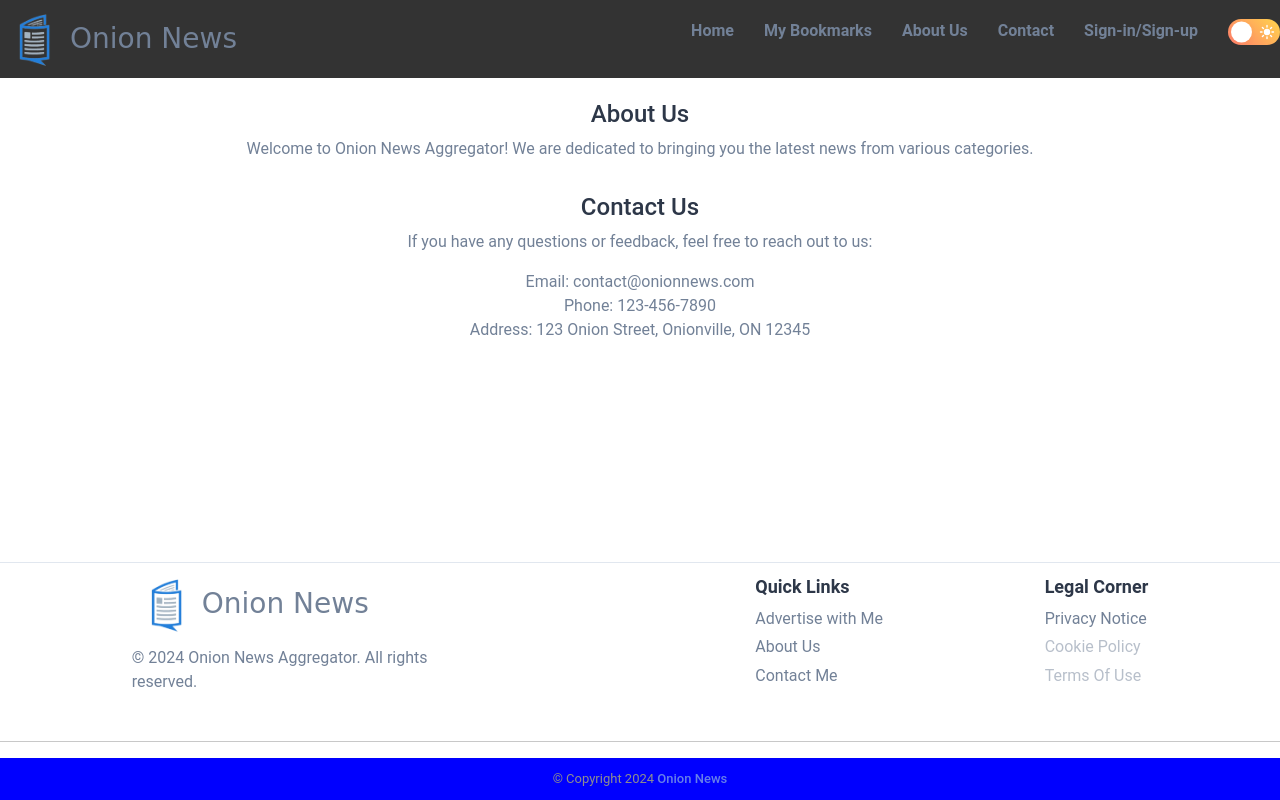
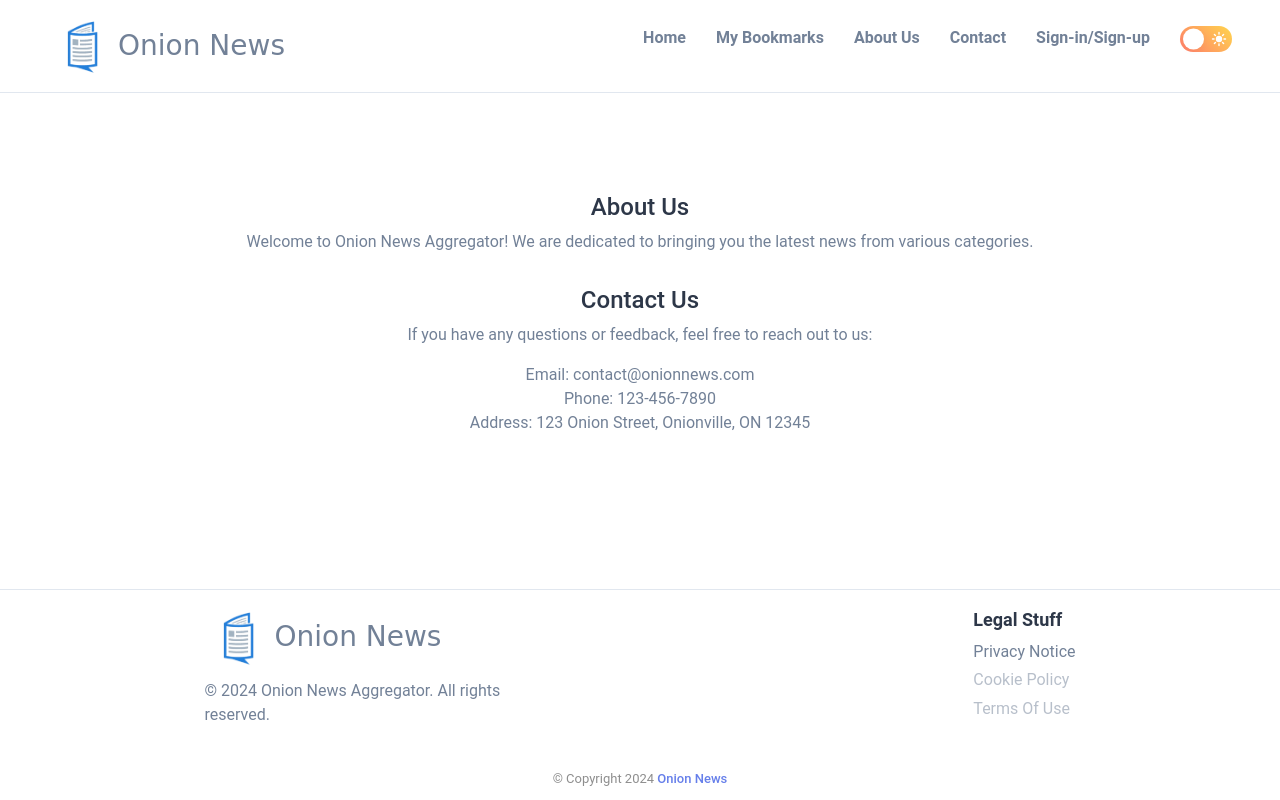
Before and after one commit to SiddharthBahuguna/NEWS-AGGREGATOR-PROJECT, a Django app: page /about/ in a window 1280 px wide. Run offline with Django 4.2, Linux system fonts and the light colour scheme; some libraries are stand-ins or nearby versions; some web fonts are replaced.

Commit message:
fixed the issue fixes #142

```diff
--- a/newsaggregator/core/urls.py
+++ b/newsaggregator/core/urls.py
@@ -1,6 +1,5 @@
 from django.urls import path
 from core import views
-from .views import submit_contact
 # from .views import base_view
 from .views import news_list
 
@@ -12,7 +11,7 @@ urlpatterns=[
     # path('base/', base_view, name='base'),
     path('',views.news_list,name='index'),
     path('about/', views.about, name='about'),
-    path('contact.html/',views.submit_contact,name='contact'),
+    path('contact/',views.contact,name='contact'),
 
     path('advertise/',views.advertise,name='advertise'),
     path('privacy/',views.privacy,name='privacy'),
--- a/newsaggregator/core/views.py
+++ b/newsaggregator/core/views.py
@@ -1,90 +1,95 @@
-# your_app/views.py
+from django.contrib import messages
+from django.contrib.auth.decorators import login_required
+from django.http import HttpResponse, JsonResponse
+from django.shortcuts import render
 
+from django.shortcuts import render
+import requests
+from django.shortcuts import render, redirect
+from bs4 import BeautifulSoup as BSoup
+from core.models import Headline
+
+from datetime import datetime
+from core.forms import ContactForm
+from django.template.loader import render_to_string
+from django.core.mail import send_mail
+
+
+from django.contrib.auth.decorators import login_required
 from django.shortcuts import render, redirect, get_object_or_404
-from django.http import JsonResponse
-from django.core.paginator import Paginator, PageNotAnInteger, EmptyPage
-from .models import Headline, Bookmark, Rating, Contact
+from core.models import Headline, Bookmark
 from django.contrib import messages
-from .decorators import custom_login_required  # Import the custom decorator
-import requests
-from bs4 import BeautifulSoup as BSoup
 from django.views.decorators.csrf import csrf_exempt
-import json
 
-# def base_view(request):
-#     return render(request, 'core/base.html')
 
-@custom_login_required
+from django.core.paginator import Paginator,PageNotAnInteger,EmptyPage
+#view for scraping new
+
 def scrape(request, name):
-    Headline.objects.all().delete()
+    Headline.objects.all().delete() #remove all existing records from table
     session = requests.Session()
+    #useragent helps server to identify origin of request
+    #we are imitating request as google bot
     session.headers = {"User-Agent": "Googlebot/2.1 (+http://www.google.com/bot.html)"}
+    #google bot is crawler program
+    #session.headers = {"User-Agent": "Mozilla/5.0 (Windows NT 10.0; Win64; x64) AppleWebKit/537.36 (KHTML, like Gecko) Chrome/91.0.4472.124 Safari/537.36"}
     url = f"https://www.theonion.com/{name}"
     content = session.get(url).content
+    #print(content)#raw content
     soup = BSoup(content, "html.parser")
+    #print(soup)
+    # finding all new div using common class
     News = soup.find_all("div", {"class": "sc-cw4lnv-13 hHSpAQ"})
+    print(News)
     for article in News:
+    #extracting news link,img url,title for each news
         main = article.find_all("a", href=True)
         linkx = article.find("a", {"class": "sc-1out364-0 dPMosf js_link"})
         link = linkx["href"]
         titlex = article.find("h2", {"class": "sc-759qgu-0 cvZkKd sc-cw4lnv-6 TLSoz"})
         title = titlex.text
         imgx = article.find("img")["data-src"]
+        #storing extracted data to model
         new_headline = Headline()
         new_headline.title = title
         new_headline.url = link
         new_headline.image = imgx
         new_headline.save()
+        #saving details to table
     return redirect("../")
 
-# @custom_login_required
-# def news_list(request):
-#     headlines = Headline.objects.all().order_by('-id')
-#     swiper = Headline.objects.all()[:4]
-#     user_bookmarked_headline_ids = []
-#     if request.user.is_authenticated:
-#         user_bookmarked_headline_ids = request.user.bookmark_set.values_list('headline_id', flat=True)
-#     page = request.GET.get('page', 1)
-#     num_of_items = 9
-#     paginator = Paginator(headlines, num_of_items)
-#     try:
-#         headlines_obj = paginator.page(page)
-#     except PageNotAnInteger:
-#         headlines_obj = paginator.page(1)
-#     except EmptyPage:
-#         headlines_obj = paginator.page(paginator.num_pages)
-#     context = {
-#         "object_list": headlines_obj,
-#         "paginator": paginator,
-#         'swiper': swiper,
-#         'user_bookmarked_headline_ids': user_bookmarked_headline_ids,
-#     }
-#     return render(request, "core/index.html", context)
-from django.shortcuts import render
-from django.core.paginator import Paginator, EmptyPage, PageNotAnInteger
-from .models import Headline
-
+@login_required(login_url='userauths:sign-in')
 def news_list(request):
+    # Fetch all headlines in reverse order
     headlines = Headline.objects.all().order_by('-id')
     swiper = Headline.objects.all()[:4]
+
+    # Get the list of bookmarked headline IDs for the current user
+    user_bookmarked_headline_ids = []
+    if request.user.is_authenticated:
+        user_bookmarked_headline_ids = request.user.bookmark_set.values_list('headline_id', flat=True)
+
+    # Pagination logic
     page = request.GET.get('page', 1)
     num_of_items = 9
     paginator = Paginator(headlines, num_of_items)
+
     try:
         headlines_obj = paginator.page(page)
     except PageNotAnInteger:
         headlines_obj = paginator.page(1)
     except EmptyPage:
         headlines_obj = paginator.page(paginator.num_pages)
+
     context = {
         "object_list": headlines_obj,
         "paginator": paginator,
         'swiper': swiper,
+        'user_bookmarked_headline_ids': user_bookmarked_headline_ids,
     }
     return render(request, "core/index.html", context)
 
-
-@custom_login_required
+@login_required(login_url='userauths:sign-in')
 def index(request):
     Headline.objects.all().delete()
     session = requests.Session()
@@ -92,71 +97,101 @@ def index(request):
     url = f"https://www.theonion.com/latest"
     content = session.get(url).content
     soup = BSoup(content, "html.parser")
+
     News = soup.find_all("div", {"class": "sc-cw4lnv-13 hHSpAQ"})
-    count = 0
+    count=0
     for article in News:
-        count += 1
-        if count <= 8:
+        count=count+1
+
+        if count<=8:
             main = article.find_all("a", href=True)
+
             linkx = article.find("a", {"class": "sc-1out364-0 dPMosf js_link"})
             link = linkx["href"]
+
             titlex = article.find("h2", {"class": "sc-759qgu-0 cvZkKd sc-cw4lnv-6 TLSoz"})
             title = titlex.text
+
             imgx = article.find("img")["data-src"]
+
             new_headline = Headline()
             new_headline.title = title
             new_headline.url = link
             new_headline.image = imgx
-            new_headline.save()
+            new_headline.save() ##saving each record to news_headline
+
     headlines = Headline.objects.all()[::-1]
     context = {
         "object_list": headlines,
     }
     return render(request, "core/index.html", context)
 
-# @custom_login_required
+
 def about(request):
-    context = {}
+    context={
+
+    }
     return render(request, "core/about.html", context)
 
-# @custom_login_required
-def submit_contact(request):
-    if request.method == 'POST':
-        name = request.POST.get('name')
-        email = request.POST.get('email')
-        phone = request.POST.get('phone')
-        message = request.POST.get('message')
-        contact = Contact()
-        contact.name = name
-        contact.email = email
-        contact.phone = phone
-        contact.message = message
-        contact.save()
-        messages.success(request, "Thanks for contacting us")
-        return redirect("/contact.html")
-    return render(request, "core/contact.html")
 
-# @custom_login_required
+def contact(request):
+    today_date = datetime.now().strftime('%Y-%m-%d')
+    if request.method == "POST":
+        form = ContactForm(request.POST)
+
+        if form.is_valid():
+            name = form.cleaned_data['name']
+            email = form.cleaned_data['email']
+            phone = form.cleaned_data['phone']
+            content = form.cleaned_data['content']
+
+            html = render_to_string('components/email.html', {
+                'name': name,
+                'email': email,
+                'phone': phone,
+                'content': content,
+            })
+
+            send_mail("The contact form subject", 'this is the message', email, ['email@gmail.com'], html_message=html)
+            messages.success(request, 'Form submitted successfully!')
+            return redirect("core:index")
+    else:
+        form = ContactForm()
+
+    context={
+        'today_date': today_date,
+        'form': form,
+    }
+    return render(request,"core/contact.html",context)
+
+@login_required(login_url='userauths:sign-in')
 def advertise(request):
-    context = {}
+    context={
+
+    }
     return render(request, "core/advertise.html", context)
 
-# @custom_login_required
+@login_required(login_url='userauths:sign-in')
 def privacy(request):
-    context = {}
+    context={
+
+    }
     return render(request, "core/privacy.html", context)
 
-# @custom_login_required
+
+@login_required
 def view_bookmarks(request):
+     # Get the list of bookmarked headline IDs for the current user
+    user_bookmarked_headline_ids = request.user.bookmark_set.values_list('headline_id', flat=True)
     bookmarks = Bookmark.objects.filter(user=request.user).select_related('headline')
-    if bookmarks.exists():
-        context = {'bookmarks': bookmarks}
-    else:
-        context = {'message': 'You have no bookmarks yet.'}
+    context = {
+        'bookmarks': bookmarks,
+        'user_bookmarked_headline_ids': user_bookmarked_headline_ids,
+    }
     return render(request, 'core/bookmarks.html', context)
 
 @csrf_exempt
-# @custom_login_required
+@login_required(login_url='userauths:sign-in')
 def bookmark_article(request, headline_id):
     if request.method == 'POST':
         headline = get_object_or_404(Headline, id=headline_id)
@@ -165,15 +200,14 @@ def bookmark_article(request, headline_id):
     return JsonResponse({'status': 'error', 'message': 'Invalid request'}, status=400)
 
 @csrf_exempt
-# @custom_login_required
+@login_required(login_url='userauths:sign-in')
 def remove_bookmark(request, headline_id):
     if request.method == 'POST':
         Bookmark.objects.filter(user=request.user, headline_id=headline_id).delete()
         return JsonResponse({'status': 'success'})
     return JsonResponse({'status': 'error', 'message': 'Invalid request'}, status=400)
 
-import json
-# @custom_login_required
+
 @csrf_exempt
 def rate_headline(request, headline_id):
     if request.method == 'POST':
--- a/newsaggregator/static/assets/css/style.css
+++ b/newsaggregator/static/assets/css/style.css
@@ -29,7 +29,6 @@
   --foreground-tertiary: hsl(214, 20%, 69%);
 
   --accent: hsl(229, 76%, 66%);
-
 
 }
 
@@ -236,28 +235,7 @@ header {
 header .flex-wrapper { display: none; }
 
 
-/* The navigation bar */
-.navbar {
-  overflow: hidden;
-  background-color: #333;
-  position: fixed; /* Set the navbar to fixed position */
-  top: 0; /* Position the navbar at the top of the page */
-  width: 100%; /* Full width */
-  z-index:1000;
-}
-
-/* Links inside the navbar */
-.navbar a {
-  float: left;
-  display: block;
-  color: #f2f2f2;
-  text-align: center;
-  /* padding: 14px 16px; */
-  text-decoration: none;
-}
-
-
-/* .navbar-section {
+.navbar-section {
   padding-left: 3rem;
   padding-right: 3rem;
   border-bottom: 1px solid var(--action-primary);
@@ -270,12 +248,12 @@ header .flex-wrapper { display: none; }
   align-items:     center;
   gap: 15px;
   padding: 15px 0;
-} */
+}
 
 .dropdown {
-  padding-top: 7rem;
+  padding-top: 2rem;
   padding-right: 1rem;
-  padding-bottom: 1rem;
+  padding-bottom: 1rem;;
 }
 
 .logo-container {
@@ -368,9 +346,6 @@ header .btn-group {
 .mobile-nav .nav-link:hover {
   color: var(--accent);
  }
-
-
-
 
 
 /*-----------------------------------*\
@@ -538,7 +513,7 @@ footer {
  }
 
 footer .footer-section {
-  padding-top: 10px;
+  padding-top: 1rem;
   display: flex;
   justify-content: space-evenly;
   grid-template-columns: 1fr;
@@ -580,7 +555,6 @@ footer .wrapper { text-align: center; }
   font-size: var(--fs-4);
   text-align: center;
   padding-bottom: 1rem;
-  background-color: blue;
   /* border-top: 1px solid var(--action-primary); */
 }
 
@@ -590,7 +564,6 @@ footer .wrapper { text-align: center; }
 }
 
 .copyright a:hover { text-decoration: underline; }
-
 
 
 
@@ -1138,6 +1111,3 @@ footer .wrapper { text-align: center; }
  .light-theme .ck-content p{
    color: var(--foreground-secondary);
  }
-.hr-container{
-  background-color: blue;
-}
--- a/newsaggregator/static/assets/js/preloader.js
+++ b/newsaggregator/static/assets/js/preloader.js
@@ -2,9 +2,8 @@ window.addEventListener('load', function() {
     const preloader = document.getElementById('preloader');
     const mainContent = document.querySelector('.outer-align');
 
-    // Add a delay before hiding the preloader
     setTimeout(() => {
         preloader.style.display = 'none';
         mainContent.style.display = 'flex';
-    }, 100); // Adjust the delay time (in milliseconds) as needed
+    }, 100);
 });
--- a/newsaggregator/templates/components/footer.html
+++ b/newsaggregator/templates/components/footer.html
@@ -15,6 +15,7 @@
                 <span>&copy; 2024 Onion News Aggregator. All rights reserved.</span>
             </p>
         </div>
+
         <div class="wrapper">
             <div id="google_element"></div>
             <script src="https://translate.google.com/translate_a/element.js?cb=loadGoogleTranslate"></script>
@@ -28,24 +29,7 @@
         </div>
 
         <div class="wrapper">
-            <p class="footer-title">Quick Links</p>
-            <ul>
-                <li>
-                    <a href="{% url 'core:advertise' %}" class="footer-link">Advertise with Me</a>
-                </li>
-
-                <li>
-                    <a href="{% url 'core:about' %}" class="footer-link">About Us</a>
-                </li>
-
-                <li>
-                    <a href="{% url 'core:contact' %}" class="footer-link">Contact Me</a>
-                </li>
-            </ul>
-        </div>
-
-        <div class="wrapper">
-            <p class="footer-title">Legal Corner</p>
+            <p class="footer-title">Legal Stuff</p>
             <ul>
                 <li>
                     <a href="{% url 'core:privacy' %}" class="footer-link">Privacy Notice</a>
@@ -59,11 +43,6 @@
             </ul>
         </div>
     </div>
-    <hr>
-    <div class="hr-container">
-        <p class="copyright" style="margin: 0;">&copy; Copyright 2024 <a href="#">Onion News</a></p>
-    </div>
 
-
-
+    <p class="copyright" style="margin: 0;">&copy; Copyright 2024 <a href="#">Onion News</a></p>
 </footer>
--- a/newsaggregator/templates/core/about.html
+++ b/newsaggregator/templates/core/about.html
@@ -1,4 +1,4 @@
-{% extends 'core/base.html' %}
+{% extends 'partials/base.html' %}
 {% load static %}
 
 {% block index %}
--- a/newsaggregator/templates/userauths/sign-in.html
+++ b/newsaggregator/templates/userauths/sign-in.html
@@ -1,4 +1,4 @@
-{% extends 'core/base.html' %}
+{% extends 'partials/base.html' %}
 {% load static %}
 
 {% block authentication %}
--- a/newsaggregator/templates/userauths/sign-up.html
+++ b/newsaggregator/templates/userauths/sign-up.html
@@ -1,4 +1,4 @@
-{% extends 'core/base.html' %}
+{% extends 'partials/base.html' %}
 {% load static %}
 
 {% block authentication %}
```
Also changed, not shown: newsaggregator/core/forms.py (added, +8 -0 lines), newsaggregator/templates/core/contact.html (+17 -32 lines), newsaggregator/templates/partials/base.html (renamed from newsaggregator/templates/core/base.html). Lines whose indentation alone changed are shown as unchanged.
